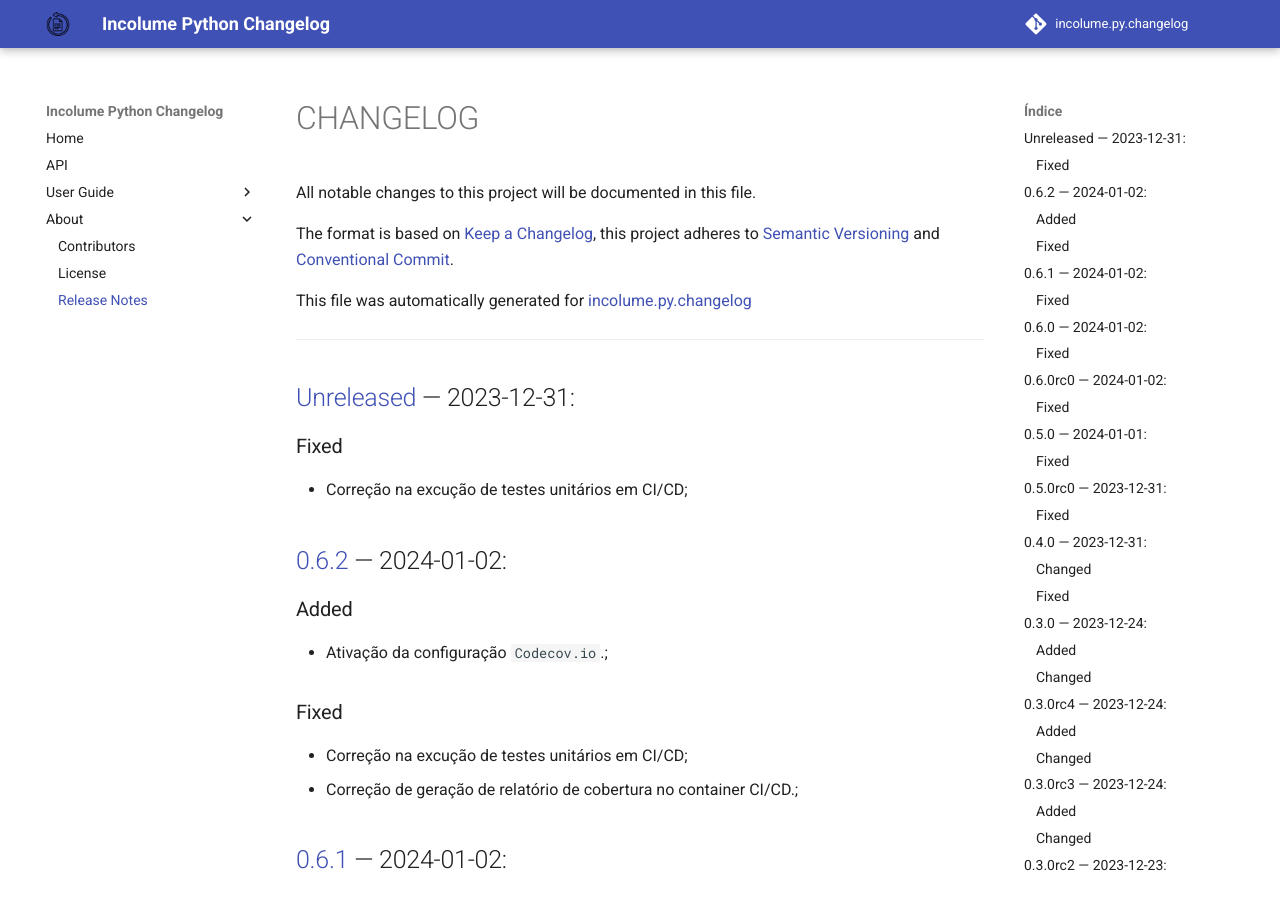
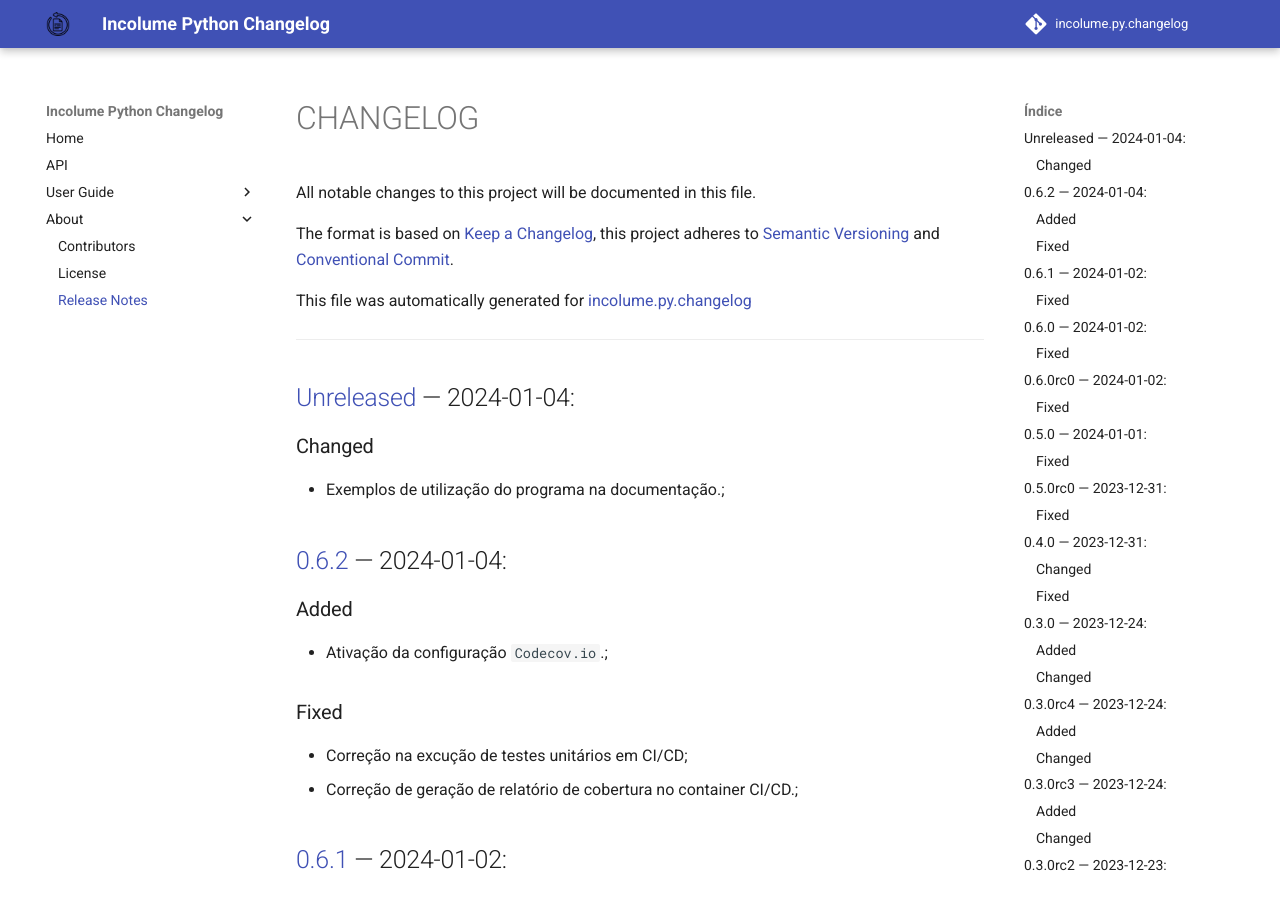
Before and after one commit to development-incolume/incolume.py.changelog, an MkDocs documentation site: the page built from docs/about/CHANGELOG.md, in a window 1280 px wide and 900 px high. Built offline with MkDocs 1.6.1 and Material for MkDocs 9.7.7, drawn with Linux system fonts in a browser that asks for light colours; comment, search, counter and statistics services are not loaded.

```diff
--- a/docs/about/CHANGELOG.md
+++ b/docs/about/CHANGELOG.md
@@ -5,16 +5,16 @@ All notable changes to this project will be documented in this file.
 
 The format is based on [Keep a Changelog](https://keepachangelog.com/en/1.0.0/), this project adheres to [Semantic Versioning](https://semver.org/spec/v2.0.0.html) and [Conventional Commit](https://www.conventionalcommits.org/pt-br/v1.0.0/).
 
-This file was automatically generated for [incolume.py.changelog](https://github.com/development-incolume/incolume.py.changelog/-/tree/0.6.2)
+This file was automatically generated for [incolume.py.changelog](https://github.com/development-incolume/incolume.py.changelog/-/tree/0.7.0a1)
 
 ---
 
 
-## [Unreleased]	 &#8212; 	2023-12-31:
-### Fixed
-  - Correção na excução de testes unitários em CI/CD;
+## [Unreleased]	 &#8212; 	2024-01-04:
+### Changed
+  - Exemplos de utilização do programa na documentação.;
 
-## [0.6.2]	 &#8212; 	2024-01-02:
+## [0.6.2]	 &#8212; 	2024-01-04:
 ### Added
   - Ativação da configuração `Codecov.io`.;
 ### Fixed
--- a/incolume/py/changelog/version.txt
+++ b/incolume/py/changelog/version.txt
@@ -1 +1 @@
-0.7.0a0
+0.7.0a1
--- a/pyproject.toml
+++ b/pyproject.toml
@@ -1,6 +1,6 @@
 [tool.poetry]
 name = "incolume.py.changelog"
-version = "0.7.0a0"
+version = "0.7.0a1"
 description = "Generate CHANGELOG.md"
 license = "Unlicense"
 keywords = ['python', 'utils', 'incolume']
```
